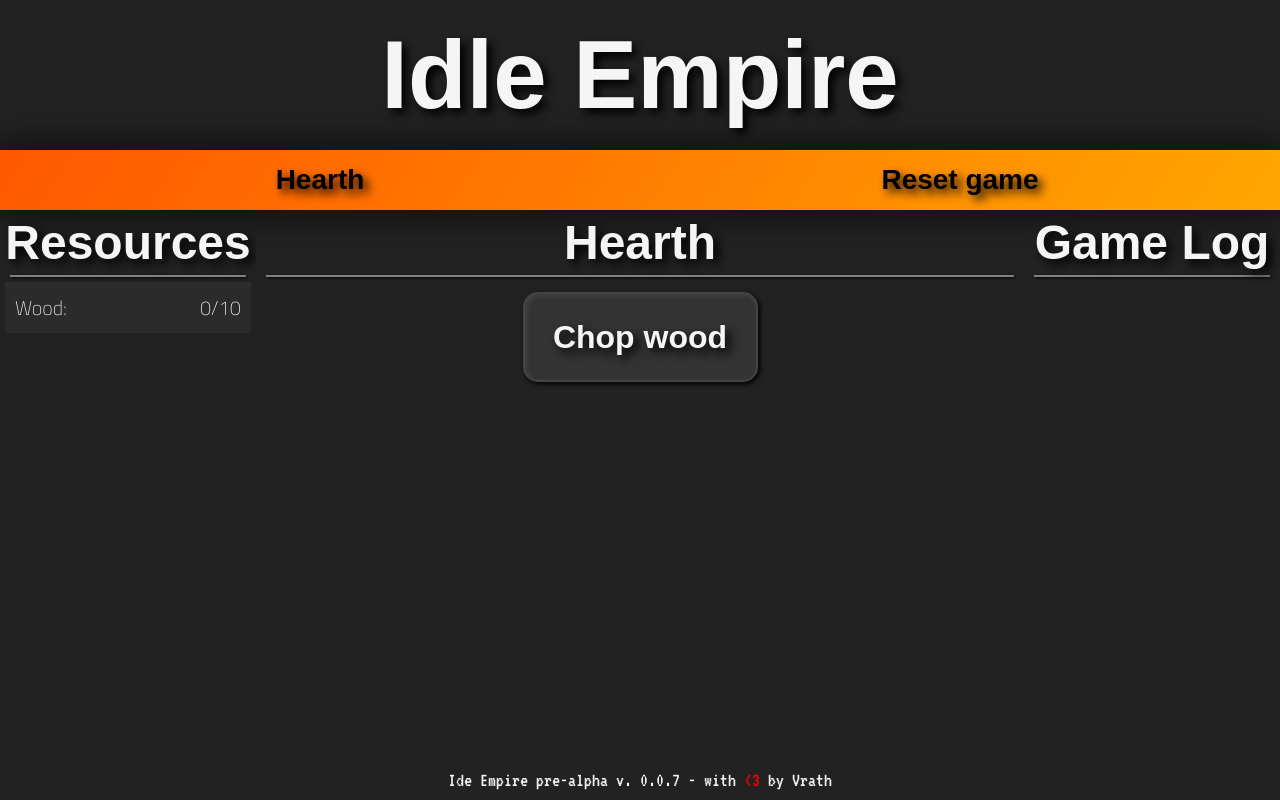
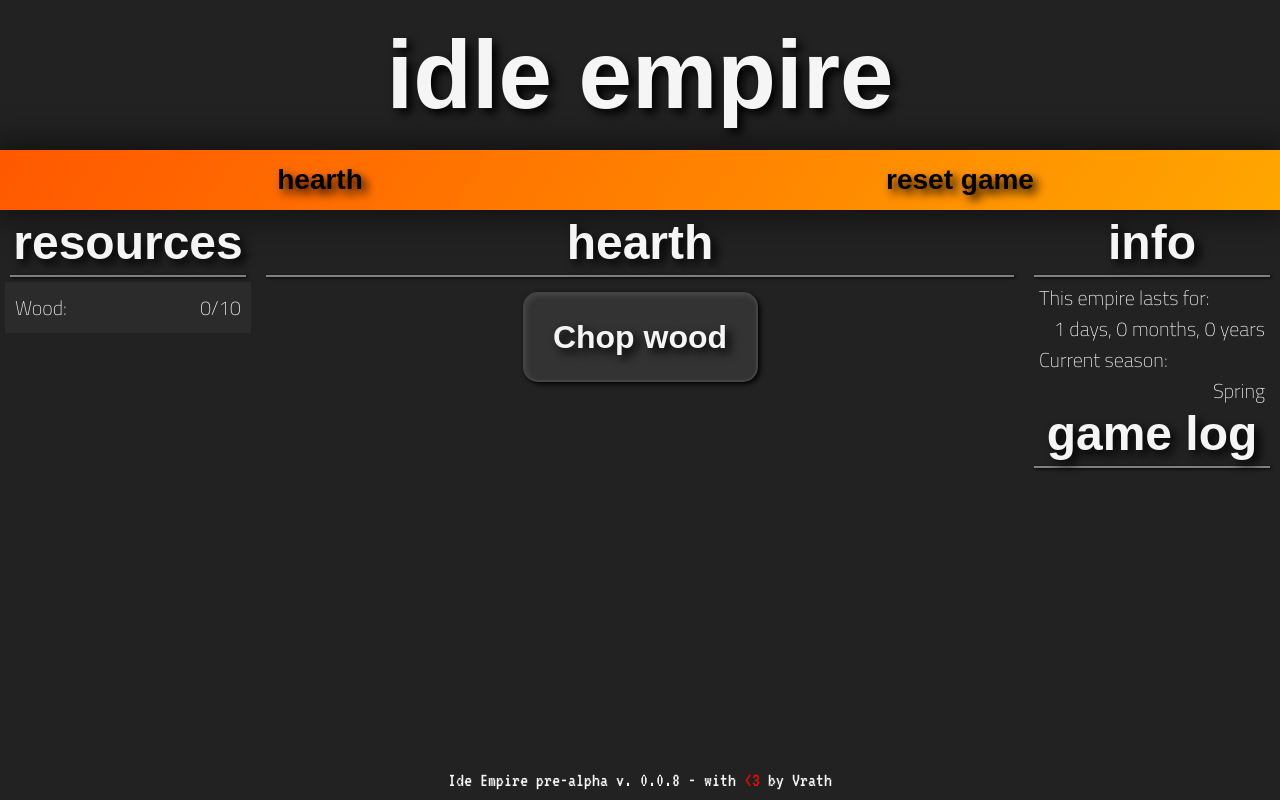
Before and after one commit to Vrath/IdleEmpire, a plain HTML site: page index.html in a window 1280 px wide. Drawn offline with Linux system fonts and the light colour scheme; a web font is replaced by a local one.

Commit message:
0.0.8 - working everything up to stone mining

```diff
--- a/index.html
+++ b/index.html
@@ -10,34 +10,34 @@
 <body>
 <div class="box flow-column">
     <div class="row header">
-    <h1>Idle Empire</h1>
+    <h1>idle empire</h1>
     <div class="topnav" id="topMenu">
         <a href="javascript:void(0);" class="icon" onclick="topnavMenu()">
         <i class="fa fa-bars"></i></a>
-        <a id="tabHearth" onclick="tab('hearth')">Hearth</a>
-        <a id="tabBuildings" onclick="tab('buildings')">Buildings</a>
-        <a id="tabPopulation" onclick="tab('population')">Population</a>
-        <a id="tabResearch" onclick="tab('research')">Research</a>
-        <a id="tabReset" onclick="reset()">Reset game</a>
+        <a id="tabHearth" onclick="tab('hearth')">hearth</a>
+        <a id="tabBuildings" onclick="tab('buildings')">buildings</a>
+        <a id="tabPopulation" onclick="tab('population')">population</a>
+        <a id="tabResearch" onclick="tab('research')">research</a>
+        <a id="tabReset" onclick="reset()">reset game</a>
     </div>
     </div>
     <div class="row content">
         <div id="resourcebar">
-            <h2>Resources</h2>
+            <h2>resources</h2>
             <div id="resourceBarContents"></div>
         </div>
 
 
         <div class="notresourcebar"><div class="main">
             <div id="hearth" class="subpage">
-                <h2>Hearth</h2>
+                <h2>hearth</h2>
                 <div class="pageContent" id="resourcePage">
 
                 </div>
             </div>
 
             <div id="population" class="subpage">
-                <h2>Population management</h2>
+                <h2>population management</h2>
 
                 <div id="popmanagement">
                     <div class="btn" style="width:300px; float: right;" onclick="increasePopulation()">
@@ -57,14 +57,14 @@
             </div>
 
             <div id="buildings" class="subpage">
-                <h2>Buildings</h2>
+                <h2>buildings</h2>
                 <div class="pageContent" id="buildingsList">
 
                 </div>
             </div>
 
             <div id="research" class="subpage">
-                <h2>Research</h2>
+                <h2>research</h2>
                 <div class="pageContent">
 
                 </div>
@@ -72,7 +72,12 @@
 
         </div>
         <div class="gameLog">
-            <h2>Game Log</h2>
+            <h2>info</h2>
+            <p>This empire lasts for:</p>
+            <p id="time" align="right">0 days</p>
+            <p>Current season:</p>
+            <p id="season" align="right">Spring</p>
+            <h2>game log</h2>
             <div id="gameLogContent">
             </div>
         </div></div>
--- a/main.js
+++ b/main.js
@@ -1,10 +1,16 @@
 "use strict";
 
-document.getElementById('version').innerText = "0.0.7"
+document.getElementById('version').innerText = "0.0.8"
 // (9+X) ^ 2 / 100 * log10(9+X)
 
 let gameData;
 let initialGameData = {
+  time: {
+    day: 0,
+    month: 0,
+    year: 0,
+    season: "spring"
+  },
   population: {
     amt: 0,
     max: 0,
@@ -33,11 +39,11 @@ let initialGameData = {
       level: 0,
       unlocked: false
     },
-    warehouse: {
+    stoneyard: {
       level: 0,
       unlocked: false
     },
-    stoneQuarry: {
+    quarry: {
       level: 0,
       unlocked: false
     }
@@ -77,7 +83,7 @@ const production = {
     buttonId: "foodBtn",
     displayName: "Food",
     resource: "food",
-    progReq: 1,
+    progReq: 3,
     workers: "Farmers",
     pps: "ppsFood",
     prodBuilding: "farm"
@@ -87,7 +93,7 @@ const production = {
     buttonId: "woodBtn",
     displayName: "Wood",
     resource: "wood",
-    progReq: 3,
+    progReq: 4,
     workers: "Lumberjacks",
     pps: "ppsWood",
     prodBuilding: "lumberjacksHut"
@@ -100,7 +106,7 @@ const production = {
     progReq: 5,
     workers: "Miners",
     pps: "ppsStone",
-    prodBuilding: "stoneQuarry"
+    prodBuilding: "quarry"
   }
 };
 
@@ -135,20 +141,23 @@ const buildings = {
     type: "wood",
     description: "Upgrading this building lets your lumberjacks produce wood more effectively."
   },
-  warehouse: {
-    buildingId: "warehouse",
-    displayName: "Warehouse",
+  stoneyard: {
+    buildingId: "stoneyard",
+    displayName: "Stoneyard",
     type: "stone",
     description: "Upgrading this building increases your max amount of stone."
   },
-  stoneQuarry: {
-    buildingId: "stoneQuarry",
+  quarry: {
+    buildingId: "quarry",
     displayName: "Stone Quarry",
     type: "stone",
     description: "Upgrading this building lets your stone miners produce stone more effectively."
   }
 }
 
+const research = {
+
+}
 
 //navigation
 function topnavMenu() {
@@ -198,13 +207,12 @@ checkUnlocks();
 //saving and loading
 function reset(confirmReset) {
   confirmReset = confirmReset ?? confirm("Are you sure you want to reset your progress?");
-  if (!confirmReset) {
-    return;
-  }
+  if (!confirmReset) {return;}
   gameData = JSON.parse(JSON.stringify(initialGameData));
   Object.values(production).forEach(p =>{
     document.getElementById(p.resource).style.display = "none";
     document.getElementById(p.resource + "Btn").style.display = "none";
+    document.getElementById(p.resource + "Worker").style.display = "none";
   })
   Object.values(buildings).forEach(b =>{
     document.getElementById(b.buildingId + "Building").style.display = "none";
@@ -218,13 +226,8 @@ function reset(confirmReset) {
 
   document.getElementById('woodBtn').style.display = "flex";
   document.getElementById('wood').style.display = "block";
-  updateAll();
   tab("hearth");
 }
-
-let saveGameLoop = window.setInterval(function() {
-  localStorage.setItem("idleEmpireSave", JSON.stringify(gameData))
-}, 5000)
 
 let savegame = JSON.parse(localStorage.getItem("idleEmpireSave"))
   if (savegame !== null) {
@@ -232,18 +235,57 @@ let savegame = JSON.parse(localStorage.getItem("idleEmpireSave"))
     updateAll();
   }
 
+//TIME LOOP
+
+let dayLoop = window.setInterval(function() {
+  Object.values(production).forEach(p =>{
+    let res = gameData.resources[p.resource];
+    res.amt += res.pps;
+  })
+
+  let time = gameData.time;
+  time.day++;
+  if (time.day > 29){
+    time.day = 0;
+    time.month++;
+  }
+  if (time.month > 11){
+    time.month = 0;
+    time.year++;
+  }
+
+  if (time.month < 4){time.season = "spring"}
+  else if (time.month < 7){time.season = "summer"}
+  else if (time.month < 10){time.season = "autumn"}
+  else {time.season = "winter"}
+
+  localStorage.setItem("idleEmpireSave", JSON.stringify(gameData))
+  updateAll();
+}, 5000)
+
+let updateLoop = window.setInterval(function(){
+  updateAll();
+}, 500)
+
 //updates
 
 function updateAll() {
+  document.getElementById("time").innerHTML = gameData.time.day + " days, " + gameData.time.month + " months, " + gameData.time.year + " years"
+  let season = gameData.time.season;
+  document.getElementById("season").innerHTML = season.charAt(0).toUpperCase() + season.slice(1);
+
   document.getElementById("pop").innerHTML = "Population: " + gameData.population.amt + "/" + gameData.population.max;
   document.getElementById("popCost").innerHTML = "Cost: " + gameData.population.nextCost + " food";
   let foodUsage = gameData.population.amt * Math.log10(9 + gameData.population.amt);
   foodUsage.toFixed(2);
   gameData.population.foodUsage = foodUsage;
-  document.getElementById("foodUsage").innerHTML = "Food usage: " + foodUsage + "/s";
+  document.getElementById("foodUsage").innerHTML = "Food usage: " + foodUsage + "/day";
 
   Object.values(production).forEach(p =>{
     //resource count
+    let res = gameData.resources[p.resource];
+    res.pps = Math.pow(5 * res.workers, 0.95 + 0.05*gameData.buildings[p.prodBuilding].level) / p.progReq;
+
     let amt = gameData.resources[p.resource].amt;
     let max = gameData.resources[p.resource].max;
     if (amt > max){amt = max}
@@ -256,7 +298,7 @@ function updateAll() {
     //production per second
     let n = gameData.resources[p.resource].pps;
     n = parseFloat(n.toFixed(2));
-    document.getElementById(p.pps).innerHTML = "Production: " + n + "/s";
+    document.getElementById(p.pps).innerHTML = "Production: " + n + "/day";
   })
 
   Object.values(buildings).forEach(b =>{
@@ -395,16 +437,6 @@ function hire(type, amt){
   updateAll();
 }
 
-//production loop
-let productionLoop = window.setInterval(function() {
-  Object.values(production).forEach(p =>{
-    let res = gameData.resources[p.resource];
-    res.pps = res.workers / p.progReq * Math.log10(9 + gameData.buildings[p.prodBuilding].level);
-    res.amt += res.pps;
-    updateAll();
-  }
-)}, 1000)
-
 // --- UNLOCKING STUFF ---
 function unlockResource(resource){
   if (gameData.resources[resource].unlocked === false){
@@ -419,7 +451,7 @@ function unlockBuilding(building){
     gameLog("Unlocked new building: " + buildings[building].displayName + "!");
   }
   gameData.buildings[building].unlocked = true;
-  document.getElementById(building + "Building").style.display = "flex";
+  document.getElementById(building + "Building").style.display = "";
 }
 
 function unlockTab(tabName){
@@ -435,29 +467,40 @@ function unlockWorker(workerName){
 }
 
 function checkUnlocks(){
-  if (gameData.resources.wood.amt >=5 || gameData.buildings.granary.unlocked === true){
+  if (gameData.resources.wood.amt >= 10 || gameData.buildings.woodShed.unlocked == true){
+    unlockBuilding("woodShed");
+    unlockTab("tabBuildings")
+  }
+  if (gameData.resources.wood.amt >= 15 || gameData.buildings.granary.unlocked == true){
     unlockBuilding("granary");
-    unlockTab("tabBuildings");
   }
   if (gameData.buildings.granary.level >= 1){
+    unlockResource("food");
     unlockBtn("foodBtn");
-    unlockResource("food");
   }
-  if (gameData.resources.wood.amt >=10 || gameData.buildings.woodShed.unlocked === true){
-    unlockBuilding("woodShed");
-  }
-  if (gameData.resources.wood.amt >= 15 || gameData.buildings.houses.unlocked === true){
+  if (gameData.resources.wood.amt >=20 || gameData.buildings.houses.unlocked == true) {
     unlockBuilding("houses");
   }
   if (gameData.buildings.houses.level >= 1){
     unlockTab("tabPopulation");
+    unlockBuilding("farm");
+    unlockBuilding("lumberjacksHut");
+    unlockBuilding("stoneyard");
   }
-  if (gameData.population.amt >= 1 || gameData.buildings.farm.unlocked === true){
-    unlockBuilding("farm");
+  if (gameData.buildings.farm.level >= 1){
+    unlockWorker("food");
   }
-  if(gameData.buildings.farm.level >= 1){
-    unlockWorker("food");
-    unlockBuilding("lumberjacksHut");
+  if (gameData.buildings.lumberjacksHut.level >= 1){
+    unlockWorker("wood");
+  }
+  if (gameData.buildings.stoneyard.level >= 1){
+    unlockBuilding("quarry");
+  }
+  if (gameData.buildings.quarry.level >= 1){
+    unlockWorker("stone");
+  }
+  if (gameData.buildings.quarry.level >=1 || gameData.resources.stone.unlocked == true){
+    unlockResource("stone");
   }
 }
 
@@ -469,11 +512,11 @@ function upgradeBuilding(building){
     let level = gameData.buildings[building].level;
     switch (building) {
       case 'granary':
-        gameData.resources.food.max += 10 * level;
+        gameData.resources.food.max += 10 * Math.round(Math.pow(level, 1.5));
         if (level == 1){unlockResource("food"); unlockBtn("foodBtn")}
       break;
       case 'woodShed':
-        gameData.resources.wood.max += 10 * level;
+        gameData.resources.wood.max += 10 * Math.round(Math.pow(level, 1.75));
       break;
       case 'houses':
         gameData.population.max += 5;
@@ -484,8 +527,8 @@ function upgradeBuilding(building){
       case 'lumberjacksHut':
         if (level == 1){unlockWorker("wood")}
       break;
-      case '':
-
+      case 'stoneyard':
+        gameData.resources.stone.max += 10 * Math.round(Math.pow(level, 1.75));
       break;
   }
   updateAll();
@@ -496,33 +539,36 @@ function getUpgradeCost(building){
   let level = gameData.buildings[building].level + 1;
   const resources = [];
     switch (building) {
+      case 'woodShed':
+        resources.push({'resource': 'wood', 'amount': 10 + Math.ceil(10 * Math.pow(level-1, 1.73))});
+        if (level > 4) {resources.push({'resource': 'stone', 'amount': Math.ceil(5 * Math.pow(level - 4, 1.73))});}
+      break;
       case 'granary':
-        resources.push({'resource': 'wood', 'amount': Math.ceil(5 * Math.pow(level, 1.73))});
-        if (level >= 3) {resources.push({'resource': 'stone', 'amount': Math.ceil(5 * Math.pow(level - 2, 1.73))});}
-      break;
-      case 'woodShed':
-        resources.push({'resource': 'wood', 'amount': Math.round(gameData.resources.wood.max * 0.945) + 1});
-        if (level >= 3) {resources.push({'resource': 'stone', 'amount': Math.ceil(6 * Math.pow(level - 2, 1.73))});}
+        resources.push({'resource': 'wood', 'amount': Math.ceil(15 * Math.pow(level, 1.73))});
+        if (level > 4) {resources.push({'resource': 'stone', 'amount': Math.ceil(6 * Math.pow(level - 4, 1.73))});}
       break;
       case 'houses':
-        resources.push({'resource': 'wood', 'amount': Math.ceil(15 * Math.pow(level, 1.73))});
-        if (level >= 2) {resources.push({'resource': 'stone', 'amount': Math.ceil(7 * Math.pow(level - 1, 1.73))});}
+        resources.push({'resource': 'wood', 'amount': Math.ceil(20 * Math.pow(level, 1.73))});
+        if (level > 3) {resources.push({'resource': 'stone', 'amount': Math.ceil(7 * Math.pow(level - 3, 1.73))});}
       break;
       case 'farm':
-        resources.push({'resource': 'wood', 'amount': Math.ceil(20 * Math.pow(level, 1.73))});
-        if (level >= 2) {resources.push({'resource': 'stone', 'amount': Math.ceil(8 * Math.pow(level - 1, 1.73))});}
+        resources.push({'resource': 'wood', 'amount': Math.ceil(25 * Math.pow(level, 1.73))});
+        if (level > 2) {resources.push({'resource': 'stone', 'amount': Math.ceil(8 * Math.pow(level - 2, 1.73))});}
       break;
       case 'lumberjacksHut':
-        resources.push({'resource': 'wood', 'amount': Math.ceil(25 * Math.pow(level, 1.73))});
-        if (level >= 2) {resources.push({'resource': 'stone', 'amount': Math.ceil(9 * Math.pow(level - 1, 1.73))});}
+        resources.push({'resource': 'wood', 'amount': Math.ceil(30 * Math.pow(level, 1.73))});
+        if (level > 2) {resources.push({'resource': 'stone', 'amount': Math.ceil(9 * Math.pow(level - 2, 1.73))});}
       break;
-      case 'warehouse':
-        resources.push({'resource': 'wood', 'amount': Math.ceil(30 * Math.pow(level, 1.73))});
-        if (level >= 2) {resources.push({'resource': 'stone', 'amount': Math.ceil(10 * Math.pow(level - 1, 1.73))});}
+      case 'stoneyard':
+        resources.push({'resource': 'wood', 'amount': Math.ceil(35 * Math.pow(level, 1.73))});
+        if (level > 1) {resources.push({'resource': 'stone', 'amount': Math.ceil(10 * Math.pow(level - 1, 1.73))});}
       break;
-      case 'stoneQuarry':
-        resources.push({'resource': 'wood', 'amount': Math.ceil(35 * Math.pow(level, 1.73))});
-        if (level >= 2) {resources.push({'resource': 'stone', 'amount': Math.ceil(11 * Math.pow(level - 1, 1.73))});}
+      case 'quarry':
+        resources.push({'resource': 'wood', 'amount': Math.ceil(40 * Math.pow(level, 1.73))});
+        if (level > 1) {resources.push({'resource': 'stone', 'amount': Math.ceil(11 * Math.pow(level - 1, 1.73))});}
+      break;
+      case 'library':
+        resources.push({'resource': 'wood', 'amount': Math.ceil(45 * Math.pow(level, 1.73))});
       break;
     }
   return resources;
--- a/style.css
+++ b/style.css
@@ -248,6 +248,9 @@ p{
     flex-direction: column;
     flex-wrap: nowrap;
 }
+.gameLog p{
+    margin: 0 10px;
+}
 #gameLogContent{
     height: 100%;
     min-height: 240px;
```
